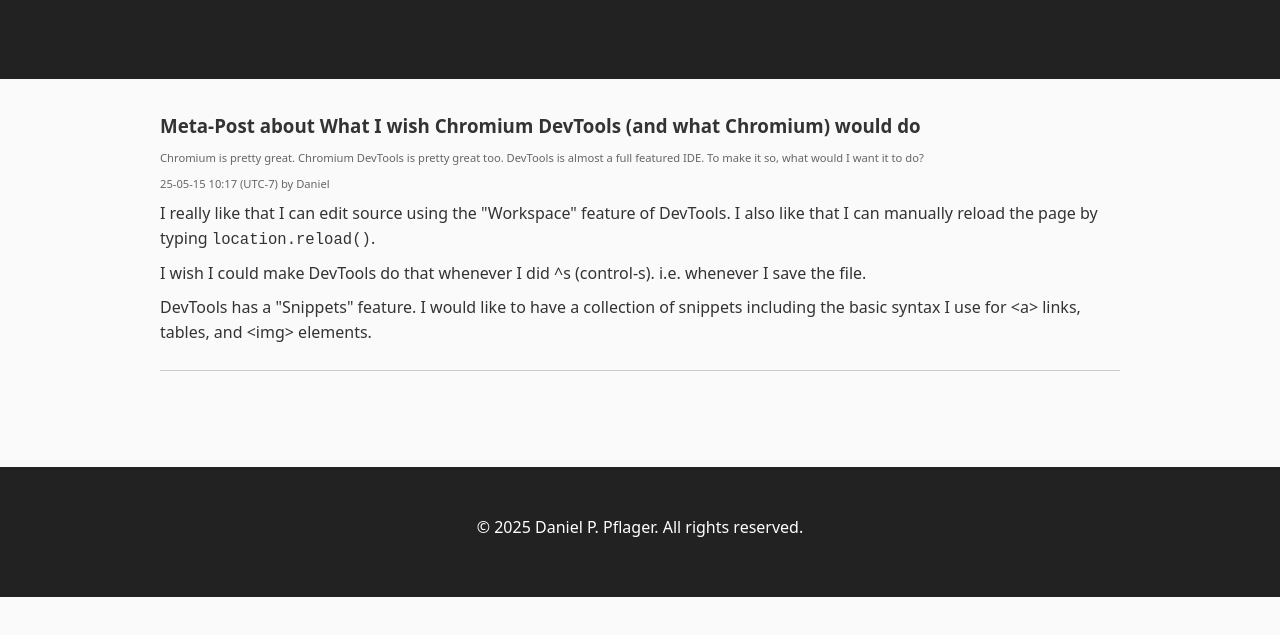
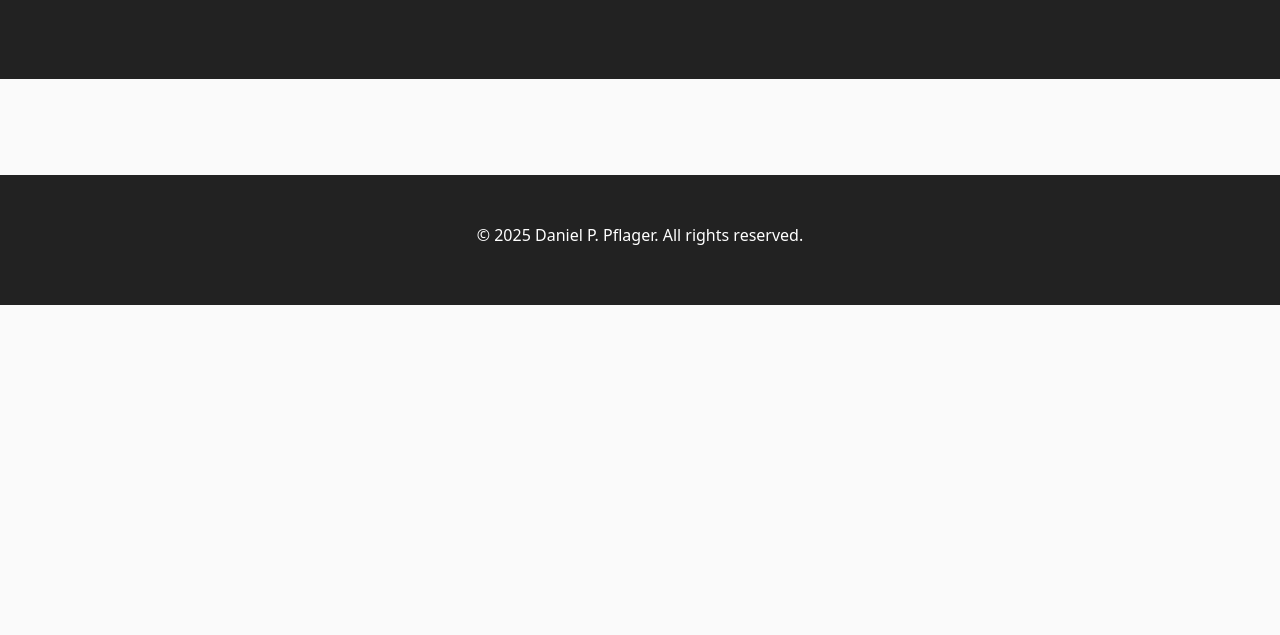
Before and after one commit to pflagerd/express-template, a website: page blog/meta-blog.html in a window 1280 px wide. Shown: the part 161-796 px from the top of the page. Drawn offline with Linux system fonts and the light colour scheme.

Commit message:
Cleaned up meta-blog.html. Added comment to index.html

```diff
--- a/blog/meta-blog.html
+++ b/blog/meta-blog.html
@@ -25,20 +25,14 @@
 
   <main class="container">
     <section class="posts">
-      <article class="post">
+      <!--article class="post">
         <h3>Meta-Post about What I wish Chromium DevTools (and what Chromium) would do </h3>
         <p class="meta">Chromium is pretty great. Chromium DevTools is pretty great too. DevTools is almost a full featured IDE. To make it so, what would I want it to do?</p>
         <p class="meta">25-05-15 10:17 (UTC-7) by Daniel</p>
         <p>I really like that I can edit source using the "Workspace" feature of DevTools.  I also like that I can manually reload the page by typing <code>location.reload()</code>.</p>
         <p>I wish I could make DevTools do that whenever I did ^s (control-s). i.e. whenever I save the file.</p>
         <p>DevTools has a "Snippets" feature.  I would like to have a collection of snippets including the basic syntax I use for &lt;a&gt; links, tables, and &lt;img&gt; elements.</p>
-      </article>
-
-      <!--      <article class="post">-->
-<!--        <h3><a href="#">Semantic HTML Explained</a></h3>-->
-<!--        <p class="meta">Posted on March 20, 2025 by Cody</p>-->
-<!--        <p>Semantic HTML brings meaning to your markup, making it more accessible and SEO-friendly...</p>-->
-<!--      </article>-->
+      </article-->
     </section>
   </main>
 
```
Also changed, not shown: blog/index.html (+1 -0 lines).
